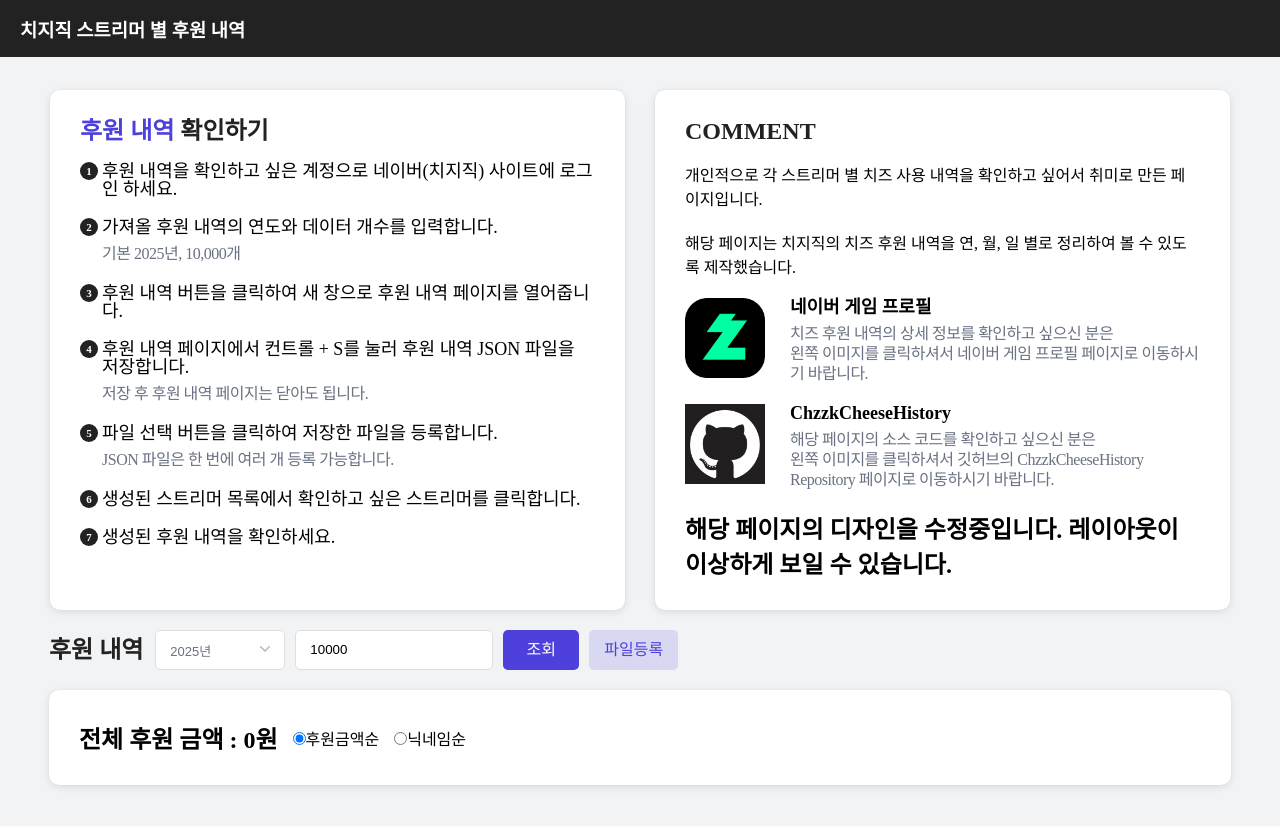
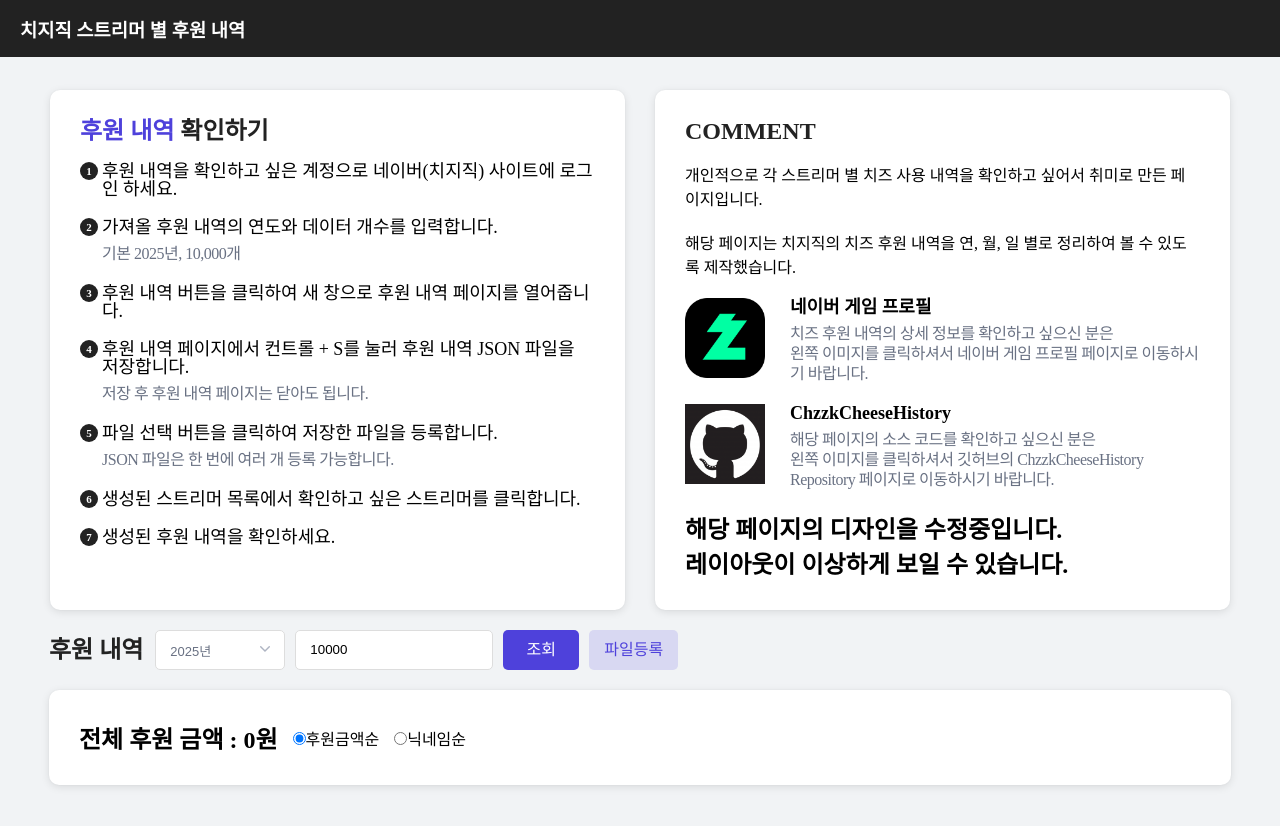
Before and after one commit to alsrbxo0428/ChzzkCheeseHistory, a plain HTML site: page index.html in a window 1280 px wide. Drawn offline with nearby package versions, Linux system fonts and the light colour scheme.

Commit message:
2025.02.03 Update

```diff
--- a/index.html
+++ b/index.html
@@ -96,7 +96,7 @@
                                                 <div class="guide_info">해당 페이지의 소스 코드를 확인하고 싶으신 분은<br>왼쪽 이미지를 클릭하셔서 깃허브의 ChzzkCheeseHistory Repository 페이지로 이동하시기 바랍니다.</div>
                                             </div>
                                         </li>
-                                        <li class="guide_item"><h1>해당 페이지의 디자인을 수정중입니다. 레이아웃이 이상하게 보일 수 있습니다.</h1></li>
+                                        <li class="guide_item"><h1>해당 페이지의 디자인을 수정중입니다.<br>레이아웃이 이상하게 보일 수 있습니다.</h1></li>
                                     </ul>
                                 </div>
                             </div>
```
